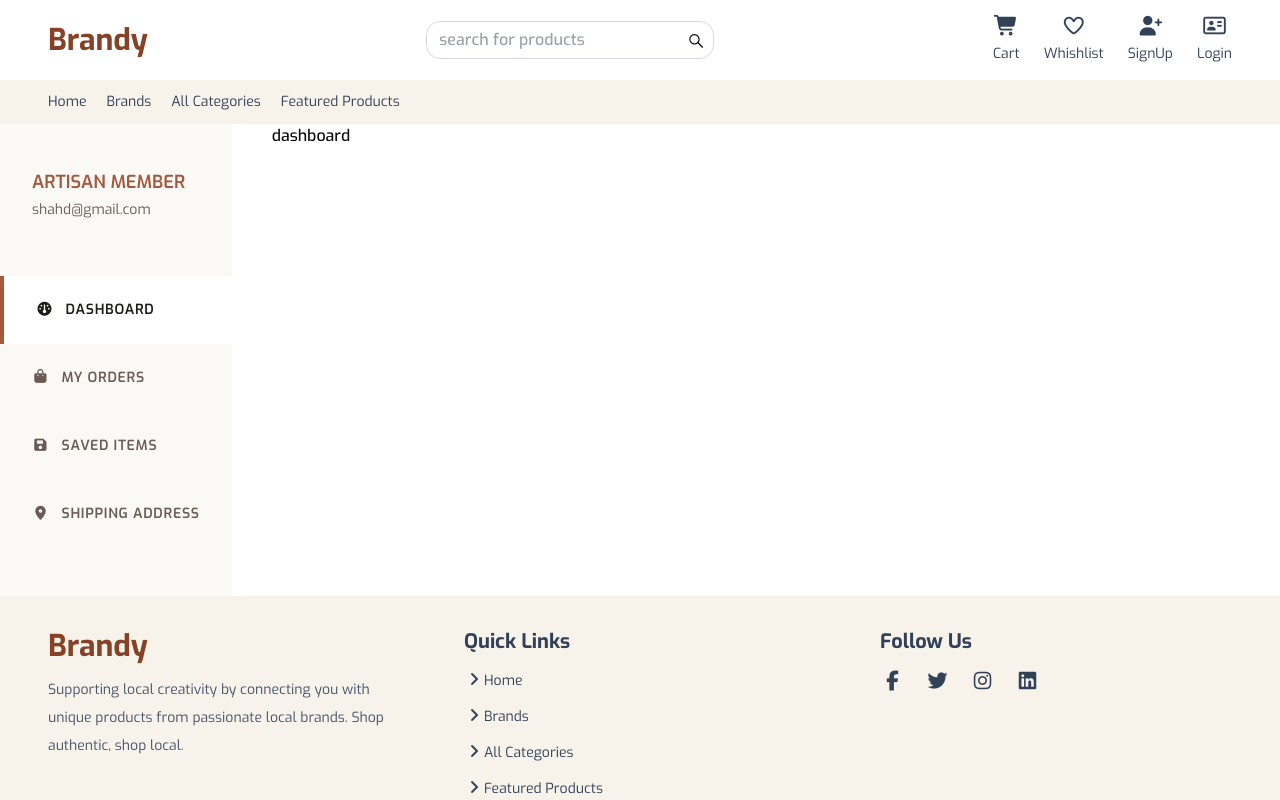
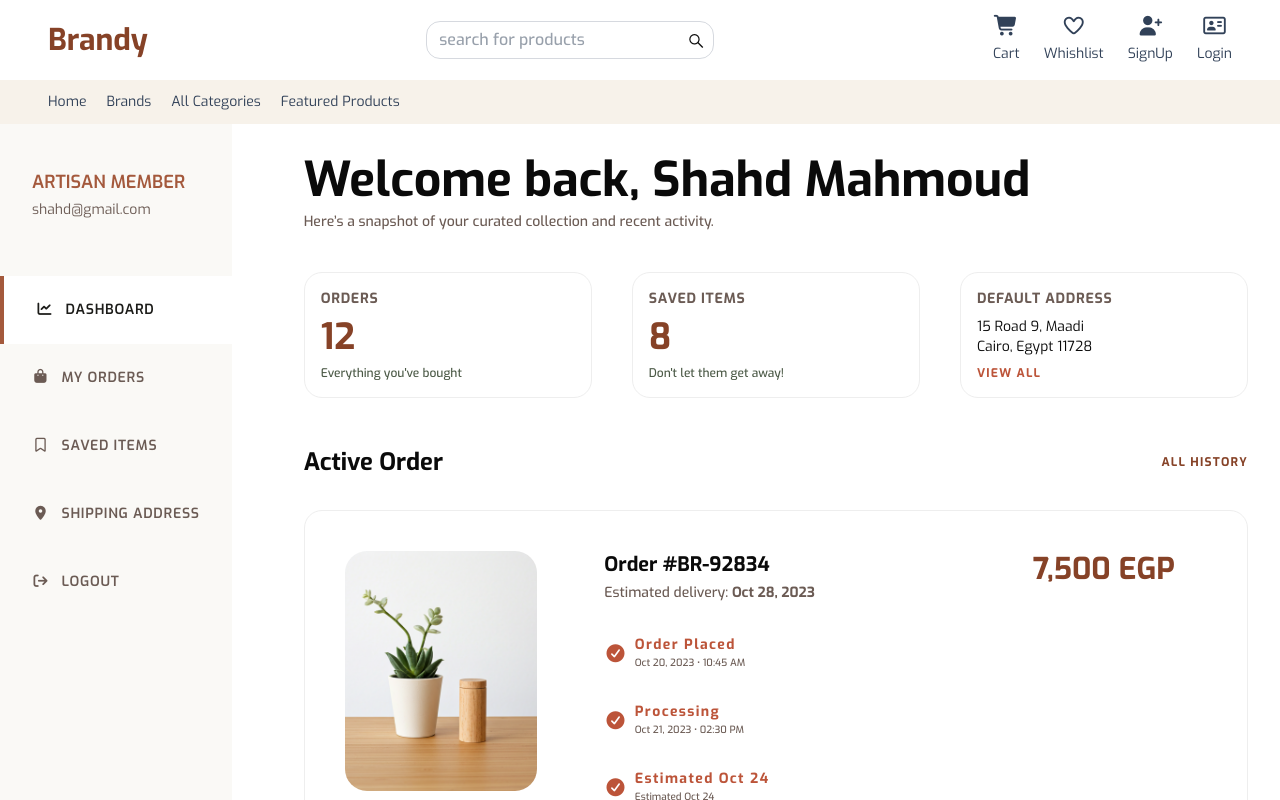
Before and after one commit to shahd-mahmoud189/GP-Project-Local-Brands-, a Next.js app: page /customerAccount/dashboard in a window 1280 px wide. Shown: the top 800 px of the page. Built offline with nearby package versions, Linux system fonts and the light colour scheme; no server answers.

Commit message:
customer account

```diff
--- a/src/app/(pages)/categoryDetails/page.tsx
+++ b/src/app/(pages)/categoryDetails/page.tsx
@@ -46,10 +46,10 @@ export default function page() {
         </div>
 
         <div className="md:col-span-2 lg:col-span-3 grid md:grid-cols-2 lg:grid-cols-3 gap-7">
-            <ProductCard/>
-            <ProductCard/>
-            <ProductCard/>
-            <ProductCard/>
+            <ProductCard saved={false} showWishlist={true}/>
+            <ProductCard saved={false} showWishlist={true}/>
+            <ProductCard saved={false} showWishlist={true}/>
+            <ProductCard saved={false} showWishlist={true}/>
         </div>
 
       </div>
--- a/src/app/(pages)/customerAccount/dashboard/page.tsx
+++ b/src/app/(pages)/customerAccount/dashboard/page.tsx
@@ -1,9 +1,128 @@
-import React from 'react'
+import Image from "next/image";
+import Link from "next/link";
+import React from "react";
 
 export default function page() {
   return (
-    <div>
-      dashboard
+    <div className="p-8">
+      <div className="mb-10">
+        <h2 className="text-5xl font-bold">Welcome back, Shahd Mahmoud</h2>
+        <p className="text-[#6B5B54] text-sm font-medium mt-2">
+          Here’s a snapshot of your curated collection and recent activity.
+        </p>
+      </div>
+      <div className="grid md:grid-cols-3 gap-10 mb-12">
+        <div className="md:col-span-1 border border-[#EEEEEE] rounded-2xl p-4">
+          <p className="uppercase text-[#6B5B54] tracking-wider text-sm font-bold">
+            Orders
+          </p>
+          <h5 className="text-[#864227] text-4xl font-bold mt-2">12</h5>
+          <p className="text-[#4B5946] text-xs mt-2">
+            Everything you've bought
+          </p>
+        </div>
+        <div className="md:col-span-1 border border-[#EEEEEE] rounded-2xl p-4">
+          <p className="uppercase text-[#6B5B54] tracking-wider text-sm font-bold">
+            Saved Items
+          </p>
+          <h5 className="text-[#864227] text-4xl font-bold mt-2">8</h5>
+          <p className="text-[#4B5946] text-xs mt-2">
+            Don't let them get away!
+          </p>
+        </div>
+        <div className="md:col-span-1 border border-[#EEEEEE] rounded-2xl p-4">
+          <p className="uppercase text-[#6B5B54] tracking-wider text-sm font-bold">
+            Default Address
+          </p>
+          <h5 className="text-sm font-light mt-2">
+            15 Road 9, Maadi
+            <br />
+            Cairo, Egypt 11728
+          </h5>
+          <h5 className="text-[#BC5439] text-xs uppercase font-bold mt-2 tracking-widest">
+            View All
+          </h5>
+        </div>
+      </div>
+      <div>
+        <div className="flex justify-between items-center mb-8">
+          <h4 className="text-2xl font-bold">Active Order</h4>
+          <Link
+            href={"/customerAccount/orders"}
+            className="tracking-widest text-xs font-bold text-[#864227] uppercase"
+          >
+            All History
+          </Link>
+        </div>
+        <div className="grid lg:grid-cols-4 gap-12 border border-[#EEEEEE] rounded-2xl p-10">
+          <div className="lg:col-span-1 w-48 aspect-4/5">
+            <Image
+              src={"/unnamed.png"}
+              alt=""
+              width={2000}
+              height={5000}
+              className="rounded-3xl object-cover w-full h-full"
+            />
+          </div>
+
+          <div className="lg:col-span-3 px-8">
+            <div className="lg:flex justify-between items-start mb-8 lg:mb-0">
+              <div className="mb-8">
+                <p className="text-xl mb-1 font-bold ">Order #BR-92834</p>
+                <p className="text-[#6B5B54] text-sm">
+                  Estimated delivery:{" "}
+                  <span className="font-bold">Oct 28, 2023</span>
+                </p>
+              </div>
+              <div className="text-3xl text-[#864227] font-bold">7,500 EGP</div>
+            </div>
+
+            <ul className="space-y-8 relative">
+              <div className="w-0.5 bg-[#EEEEEE] h-[200] top-3 absolute"></div>
+              <li className="flex items-center gap-2">
+                <i className="fa-solid fa-circle-check text-[#BC5439] text-lg"></i>
+                <div>
+                  <p className="text-[#BC5439] tracking-widest text-sm font-bold">
+                    Order Placed
+                  </p>
+                  <p className="text-[10px] text-[#6B5B54]">
+                    Oct 20, 2023 • 10:45 AM
+                  </p>
+                </div>
+              </li>
+              <li className="flex items-center gap-2">
+                <i className="fa-solid fa-circle-check text-[#BC5439] text-lg"></i>
+                <div>
+                  <p className="text-[#BC5439] tracking-widest text-sm font-bold">
+                    Processing
+                  </p>
+                  <p className="text-[10px] text-[#6B5B54]">
+                    Oct 21, 2023 • 02:30 PM
+                  </p>
+                </div>
+              </li>
+              <li className="flex items-center gap-2">
+                <i className="fa-solid fa-circle-check text-[#BC5439] text-lg"></i>
+                <div>
+                  <p className="text-[#BC5439] tracking-widest text-sm font-bold">
+                    Estimated Oct 24
+                  </p>
+                  <p className="text-[10px] text-[#6B5B54]">Estimated Oct 24</p>
+                </div>
+              </li>
+              <li className="flex items-center gap-2">
+                <i className="fa-regular fa-circle text-[#D1D1D1] text-lg"></i>
+                <div>
+                  <p className="text-[#D1D1D1] tracking-widest text-sm font-bold">
+                    Delivered
+                  </p>
+                </div>
+              </li>
+            </ul>
+
+          </div>
+        </div>
+      </div>
     </div>
-  )
+  );
 }
--- a/src/app/(pages)/customerAccount/layout.tsx
+++ b/src/app/(pages)/customerAccount/layout.tsx
@@ -6,7 +6,7 @@ export default function ({
   children,
 }: Readonly<{ children: React.ReactNode }>) {
   return (
-    <div className="flex gap-10">
+    <div className="md:flex gap-10">
       <CustomerAside/>
       {children}
     </div>
--- a/src/app/(pages)/customerAccount/orders/page.tsx
+++ b/src/app/(pages)/customerAccount/orders/page.tsx
@@ -1,9 +1,18 @@
+import OrderItem from '@/app/_components/cards/OrderItem/OrderItem'
 import React from 'react'
 
 export default function page() {
   return (
-    <div>
-      orders
+    <div className='p-8'>
+      <div className="mb-10">
+        <h2 className="text-4xl font-bold">Order History</h2>
+        <p className="text-[#6B5B54] text-sm font-medium mt-2">
+          Track and manage your recent artisan acquisitions.
+        </p>
+      </div>
+      <OrderItem status={true}/>
+      <OrderItem status={true}/>
+      <OrderItem status={true}/>
     </div>
   )
 }
--- a/src/app/_components/aside/CustomerAside.tsx
+++ b/src/app/_components/aside/CustomerAside.tsx
@@ -1,46 +1,61 @@
-'use client'
-import Link from 'next/link'
-import { usePathname } from 'next/navigation';
-import React from 'react'
+"use client";
+import Link from "next/link";
+import { usePathname } from "next/navigation";
+import React from "react";
 
 export default function CustomerAside() {
   const pathName = usePathname();
 
   return (
-    <nav className="bg-[#FAF9F6] py-4">
-          <div className="px-8 py-6">
-            <p className="text-[#A4593C] uppercase leading-loose font-semibold text-lg pb-0">
+    <nav className="bg-[#FAF9F6] py-4 shrink-0">
+      <div className="px-8 py-6 text-center md:text-start">
+        <p className="text-[#A4593C] uppercase leading-loose font-semibold text-lg pb-0 ">
           Artisan Member
         </p>
         <p className="text-sm font-light text-[#6B5B54]">shahd@gmail.com</p>
       </div>
       <ul className="py-8 *:cursor-pointer *:transition-all *:uppercase *:text-sm *:tracking-wider *:py-6 *:px-8 *:font-semibold">
-            <li className={`${pathName === '/customerAccount/dashboard'? 'text-[#1c1c19] bg-white border-l-4 border-[#A4593C]': 'text-[#6B5B54]' }`}>
+        <li
+          className={`${pathName === "/customerAccount/dashboard" ? "text-[#1c1c19] bg-white border-l-4 border-[#A4593C]" : "text-[#6B5B54]"}`}
+        >
           <Link href={"dashboard"}>
-                <i className="fa-solid fa-dashboard mr-3"></i>
+            <i className="fa-solid fa-chart-line mr-3"></i>
             <span>Dashboard</span>
           </Link>
         </li>
-            <li className={`${pathName === '/customerAccount/orders'? 'text-[#1c1c19] bg-white border-l-4 border-[#A4593C]': 'text-[#6B5B54]' }`}>
+        <li
+          className={`${pathName === "/customerAccount/orders" ? "text-[#1c1c19] bg-white border-l-4 border-[#A4593C]" : "text-[#6B5B54]"}`}
+        >
           <Link href={"orders"}>
             <i className="fa-solid fa-bag-shopping mr-3"></i>
             <span>My Orders</span>
           </Link>
         </li>
-            <li className={`${pathName === '/customerAccount/savedItems'? 'text-[#1c1c19] bg-white border-l-4 border-[#A4593C]': 'text-[#6B5B54]' }`}>
+        <li
+          className={`${pathName === "/customerAccount/savedItems" ? "text-[#1c1c19] bg-white border-l-4 border-[#A4593C]" : "text-[#6B5B54]"}`}
+        >
           <Link href={"savedItems"}>
-                <i className="fa-solid fa-save mr-3"></i>
+            <i className="fa-regular fa-bookmark mr-3"></i>
             <span>Saved Items</span>
           </Link>
         </li>
-            <li className={`${pathName === '/customerAccount/shippingAddress'? 'text-[#1c1c19] bg-white border-l-4 border-[#A4593C]': 'text-[#6B5B54]' }`}>
+        <li
+          className={`${pathName === "/customerAccount/shippingAddress" ? "text-[#1c1c19] bg-white border-l-4 border-[#A4593C]" : "text-[#6B5B54]"}`}
+        >
           <Link href={"shippingAddress"}>
             <i className="fa-solid fa-location-dot mr-3"></i>
             <span>Shipping Address</span>
           </Link>
         </li>
+        <li
+          className={`${pathName === "" ? "text-[#1c1c19] bg-white border-l-4 border-[#A4593C]" : "text-[#6B5B54]"}`}
+        >
+          <Link href={""}>
+            <i className="fa-solid fa-arrow-right-from-bracket mr-3"></i>
+            <span>Logout</span>
+          </Link>
+        </li>
       </ul>
-
     </nav>
-  )
+  );
 }
--- a/src/app/_components/cards/OrderItem/OrderItem.tsx
+++ b/src/app/_components/cards/OrderItem/OrderItem.tsx
@@ -1,21 +1,28 @@
 import Image from "next/image";
 import React from "react";
 
-export default function OrderItem() {
+export default function OrderItem({status}:{ status: boolean }) {
   return (
-    <div className="flex gap-4 items-center mb-4">
+    <div className="flex gap-4 items-center justify-between mb-4 border border-[#EEEEEE] rounded-4xl p-4">
+      <div className="flex items-center gap-4">
         <Image
           src="/unnamed (1).png"
           alt=""
           width={500}
           height={500}
-        className="size-1/5 object-cover rounded-4xl group-hover:scale-110 transition-all duration-800"
+          className="size-1/5 object-cover rounded-4xl"
         />
         <div>
           <h3 className="font-bold">Artisan Fired Vase</h3>
-        <p className="text-[#54433D] text-sm font-light">Ochre Glaze / Large</p>
+          <p className="text-[#54433D] text-sm font-light">
+            Ochre Glaze / Large
+          </p>
           <p className="text-[#864227] font-light text-lg mt-2">100 EGP</p>
         </div>
       </div>
+      {status && <><div className="rounded-2xl py-1 px-3 bg-[#F8EEEB] text-xs uppercase text-[#BC5439]">
+        processing
+      </div></>}
+    </div>
   );
 }
```
Also changed, not shown: src/app/(pages)/customerAccount/savedItems/page.tsx (+16 -4 lines), src/app/(pages)/productDetails/page.tsx (+5 -5 lines), src/app/(pages)/products/page.tsx (+20 -18 lines), src/app/_components/cards/ProductCard/ProductCard.tsx (+5 -5 lines). Lines whose indentation alone changed are shown as unchanged.
